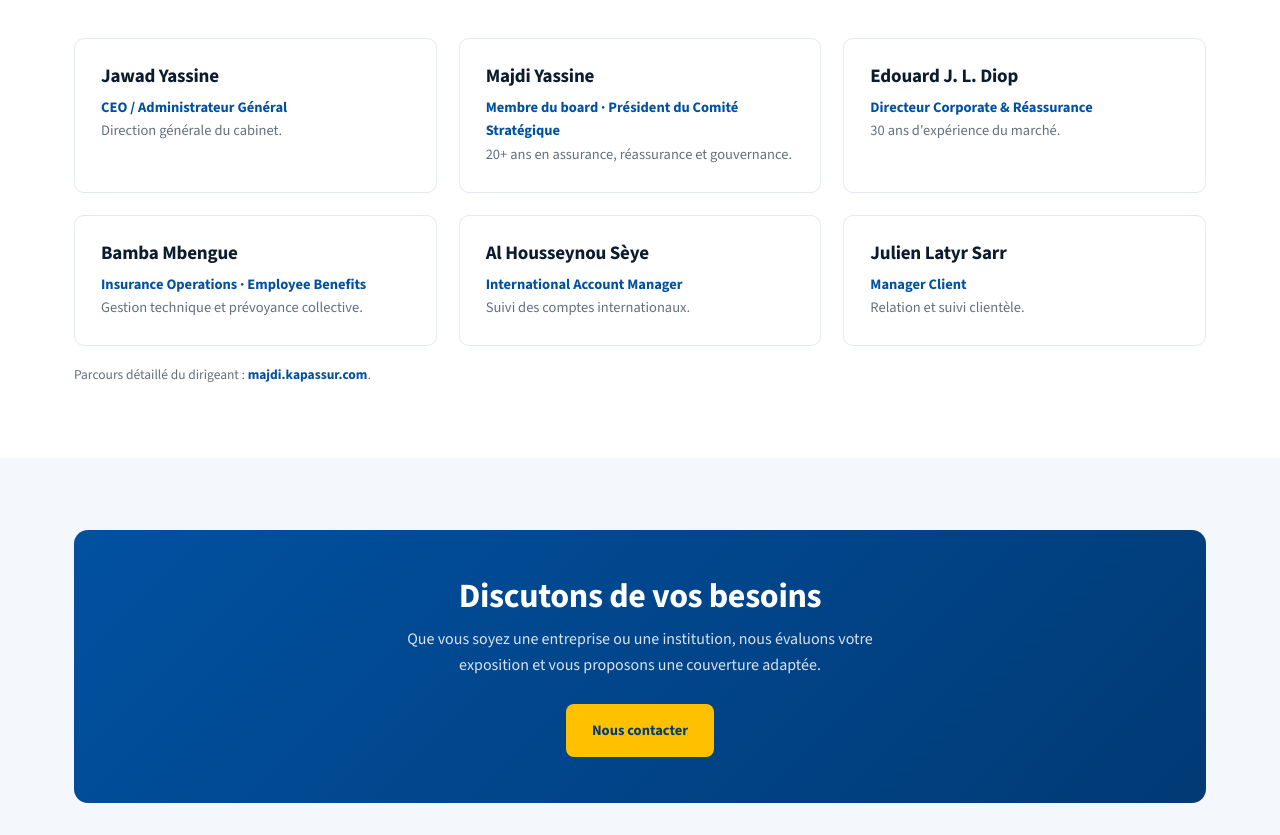
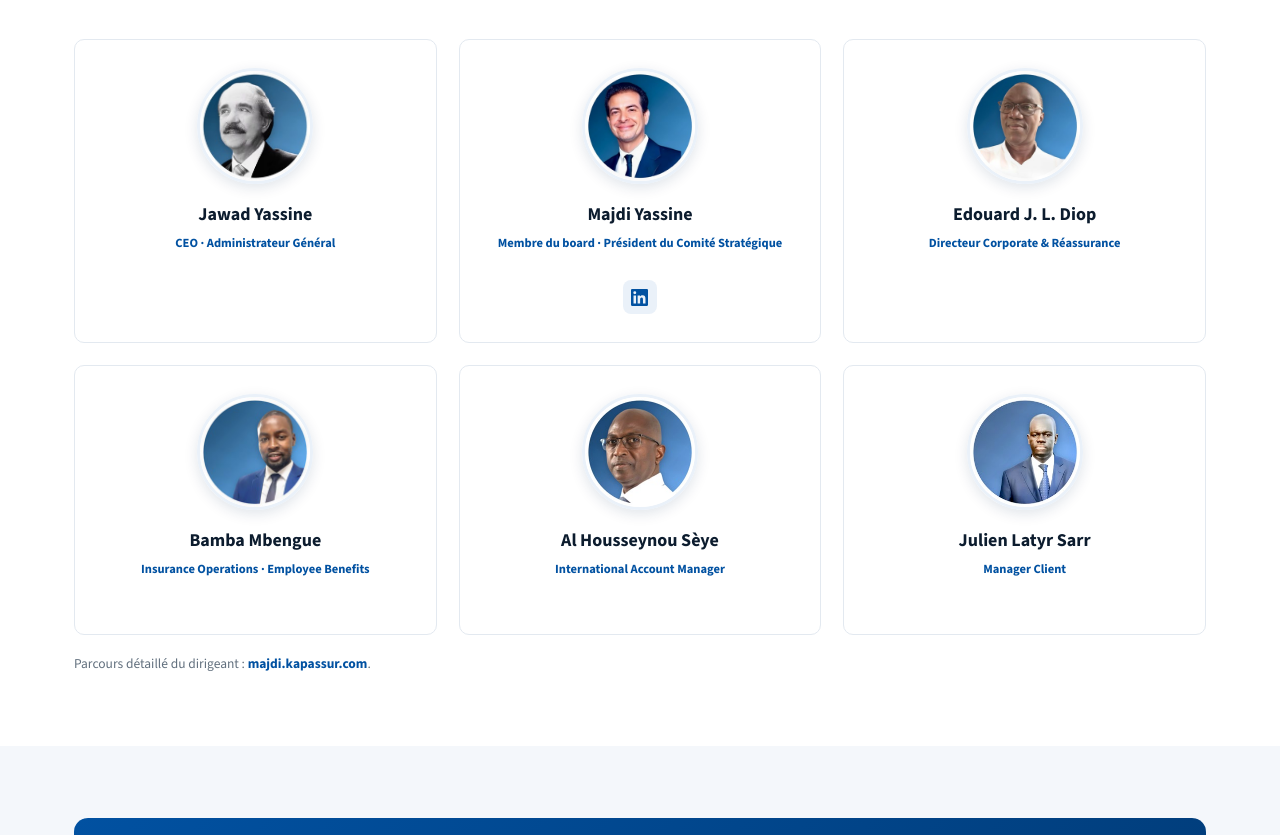
Before and after one commit to majdiyassine/v2, a plain HTML site: page a-propos.html in a window 1280 px wide. Shown: the part 2230-3065 px from the top of the page. Drawn offline with nearby package versions, Linux system fonts and the light colour scheme.

Commit message:
Add files via upload

```diff
--- a/a-propos.html
+++ b/a-propos.html
@@ -86,13 +86,38 @@
       <h2>Une équipe de direction expérimentée</h2>
       <p class="lead">Un management cumulant plusieurs décennies en compagnie d'assurance, en courtage et en institution financière.</p>
     </div>
-    <div class="grid grid-3">
-      <div class="card"><h3>Jawad Yassine</h3><p style="color:var(--blue);font-weight:700;">CEO / Administrateur Général</p><p>Direction générale du cabinet.</p></div>
-      <div class="card"><h3>Majdi Yassine</h3><p style="color:var(--blue);font-weight:700;">Membre du board · Président du Comité Stratégique</p><p>20+ ans en assurance, réassurance et gouvernance.</p></div>
-      <div class="card"><h3>Edouard J. L. Diop</h3><p style="color:var(--blue);font-weight:700;">Directeur Corporate & Réassurance</p><p>30 ans d'expérience du marché.</p></div>
-      <div class="card"><h3>Bamba Mbengue</h3><p style="color:var(--blue);font-weight:700;">Insurance Operations · Employee Benefits</p><p>Gestion technique et prévoyance collective.</p></div>
-      <div class="card"><h3>Al Housseynou Sèye</h3><p style="color:var(--blue);font-weight:700;">International Account Manager</p><p>Suivi des comptes internationaux.</p></div>
-      <div class="card"><h3>Julien Latyr Sarr</h3><p style="color:var(--blue);font-weight:700;">Manager Client</p><p>Relation et suivi clientèle.</p></div>
+    <div class="team">
+      <div class="team-card">
+        <img class="team-photo" src="team-jawad.jpg" alt="Jawad Yassine">
+        <div class="team-name">Jawad Yassine</div>
+        <div class="team-role">CEO · Administrateur Général</div>
+      </div>
+      <div class="team-card">
+        <img class="team-photo" src="team-majdi.jpg" alt="Majdi Yassine">
+        <div class="team-name">Majdi Yassine</div>
+        <div class="team-role">Membre du board · Président du Comité Stratégique</div>
+        <a class="team-li" href="https://www.linkedin.com/in/majdiyassine" target="_blank" rel="noopener" title="LinkedIn"><svg viewBox="0 0 24 24" fill="currentColor"><path d="M20.45 20.45h-3.55v-5.57c0-1.33-.03-3.04-1.85-3.04-1.85 0-2.14 1.45-2.14 2.94v5.67H9.35V9h3.41v1.56h.05c.48-.9 1.64-1.85 3.37-1.85 3.6 0 4.27 2.37 4.27 5.46v6.28zM5.34 7.43a2.06 2.06 0 110-4.12 2.06 2.06 0 010 4.12zM7.12 20.45H3.56V9h3.56v11.45zM22.22 0H1.77C.79 0 0 .77 0 1.73v20.54C0 23.23.79 24 1.77 24h20.45c.98 0 1.78-.77 1.78-1.73V1.73C24 .77 23.2 0 22.22 0z"/></svg></a>
+      </div>
+      <div class="team-card">
+        <img class="team-photo" src="team-edouard.jpg" alt="Edouard J. L. Diop">
+        <div class="team-name">Edouard J. L. Diop</div>
+        <div class="team-role">Directeur Corporate & Réassurance</div>
+      </div>
+      <div class="team-card">
+        <img class="team-photo" src="team-bamba.jpg" alt="Bamba Mbengue">
+        <div class="team-name">Bamba Mbengue</div>
+        <div class="team-role">Insurance Operations · Employee Benefits</div>
+      </div>
+      <div class="team-card">
+        <img class="team-photo" src="team-alhousseynou.jpg" alt="Al Housseynou Sèye">
+        <div class="team-name">Al Housseynou Sèye</div>
+        <div class="team-role">International Account Manager</div>
+      </div>
+      <div class="team-card">
+        <img class="team-photo" src="team-julien.jpg" alt="Julien Latyr Sarr">
+        <div class="team-name">Julien Latyr Sarr</div>
+        <div class="team-role">Manager Client</div>
+      </div>
     </div>
     <p style="margin-top:18px;color:var(--muted);font-size:13.5px;">Parcours détaillé du dirigeant : <a href="https://majdi.kapassur.com" target="_blank" rel="noopener" style="color:var(--blue);font-weight:700;">majdi.kapassur.com</a>.</p>
   </div>
--- a/style.css
+++ b/style.css
@@ -58,7 +58,7 @@ h3{font-size:19px;}
 header.nav{position:sticky;top:0;z-index:50;background:rgba(255,255,255,.97);
   backdrop-filter:blur(8px);border-bottom:1px solid var(--line);}
 .nav-inner{display:flex;align-items:center;justify-content:space-between;padding:12px 24px;max-width:var(--maxw);margin:0 auto;}
-.nav-logo img{height:40px;width:auto;}
+.nav-logo img{height:54px;width:auto;}
 .nav-links{display:flex;align-items:center;gap:28px;}
 .nav-links a{font-size:14.5px;font-weight:600;color:var(--ink);transition:color .15s;}
 .nav-links a:hover,.nav-links a.active{color:var(--blue);}
@@ -74,9 +74,10 @@ header.nav{position:sticky;top:0;z-index:50;background:rgba(255,255,255,.97);
 .hero h1{color:#fff;max-width:16ch;}
 .hero .lead{color:rgba(255,255,255,.85);max-width:60ch;margin-top:18px;}
 .hero-actions{display:flex;flex-wrap:wrap;gap:14px;margin-top:32px;}
-.hero-strip{display:flex;flex-wrap:wrap;gap:28px;margin-top:42px;padding-top:24px;border-top:1px solid rgba(255,255,255,.18);}
-.hero-strip div{font-size:13.5px;color:rgba(255,255,255,.78);}
-.hero-strip b{display:block;color:#fff;font-size:15px;font-weight:700;}
+.hero-strip{display:flex;flex-wrap:wrap;gap:20px 0;margin-top:46px;padding-top:28px;border-top:1px solid rgba(255,255,255,.22);}
+.hero-strip div{flex:1;min-width:160px;padding:2px 26px;font-size:12.5px;color:rgba(255,255,255,.82);line-height:1.5;}
+.hero-strip div + div{border-left:1px solid rgba(255,255,255,.16);}
+.hero-strip b{display:block;color:var(--gold);font-size:32px;font-weight:900;line-height:1.05;letter-spacing:-.5px;margin-bottom:8px;}
 
 /* ============ SECTIONS ============ */
 section{padding:72px 0;}
@@ -146,6 +147,17 @@ section.blue h2{color:#fff;}
 .contact-list .ci .v{font-size:15px;color:var(--ink);}
 .contact-list .ci .v small{display:block;color:var(--muted);font-size:13px;font-weight:400;}
 
+/* ============ ÉQUIPE / GOUVERNANCE ============ */
+.team{display:grid;grid-template-columns:repeat(3,1fr);gap:22px;}
+.team-card{background:#fff;border:1px solid var(--line);border-radius:var(--radius);padding:28px 22px;text-align:center;transition:.18s;}
+.team-card:hover{box-shadow:var(--shadow);transform:translateY(-3px);border-color:#cfdcec;}
+.team-photo{width:116px;height:116px;border-radius:50%;object-fit:cover;object-position:top center;margin:0 auto 16px;border:3px solid var(--bg-blue-soft);box-shadow:0 4px 14px rgba(2,42,84,.12);}
+.team-name{font-size:18px;font-weight:700;color:var(--ink);}
+.team-role{font-size:12.5px;color:var(--blue);font-weight:700;margin:5px 0 12px;min-height:34px;line-height:1.4;}
+.team-li{display:inline-flex;align-items:center;justify-content:center;width:34px;height:34px;border-radius:8px;background:var(--bg-blue-soft);color:var(--blue);transition:.15s;}
+.team-li:hover{background:#0077B5;color:#fff;}
+.team-li svg{width:17px;height:17px;}
+
 /* ============ FOOTER ============ */
 footer{background:var(--blue-dd);color:rgba(255,255,255,.7);padding:54px 0 26px;}
 .foot-grid{display:grid;grid-template-columns:1.4fr 1fr 1fr 1fr;gap:30px;}
@@ -165,6 +177,8 @@ footer .desc{font-size:14px;line-height:1.7;max-width:34ch;}
 /* ============ RESPONSIVE ============ */
 @media(max-width:880px){
   .grid-3,.grid-2,.foot-grid,.trust,.qlist{grid-template-columns:1fr;}
+  .team{grid-template-columns:1fr 1fr;}
+  .hero-strip div{border-left:none;padding-left:0;}
   .nav-links{display:none;position:absolute;top:64px;left:0;right:0;background:#fff;flex-direction:column;
     gap:0;padding:8px 0;border-bottom:1px solid var(--line);box-shadow:var(--shadow);}
   .nav-links.open{display:flex;}
```
Also changed, not shown: team-alhousseynou.jpg (added), team-bamba.jpg (added), team-edouard.jpg (added), team-jawad.jpg (added), team-julien.jpg (added), team-majdi.jpg (added).
